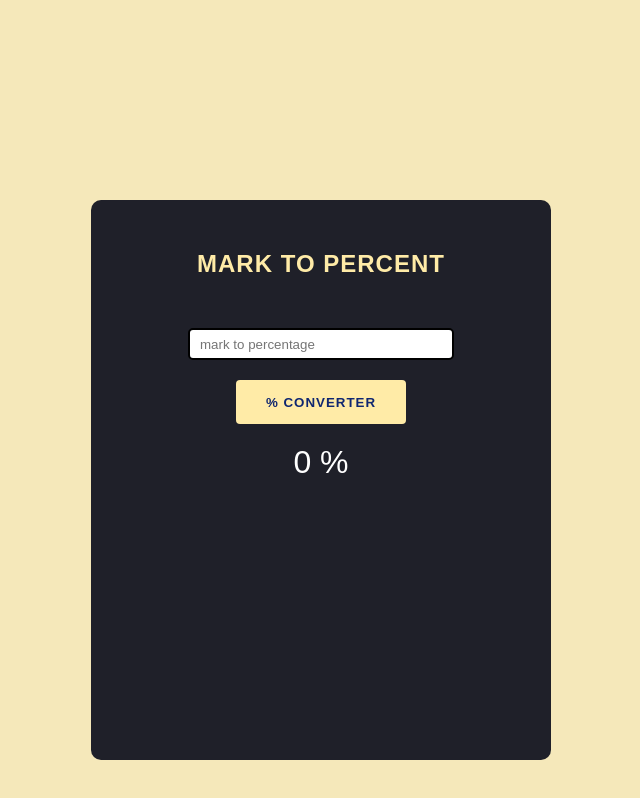
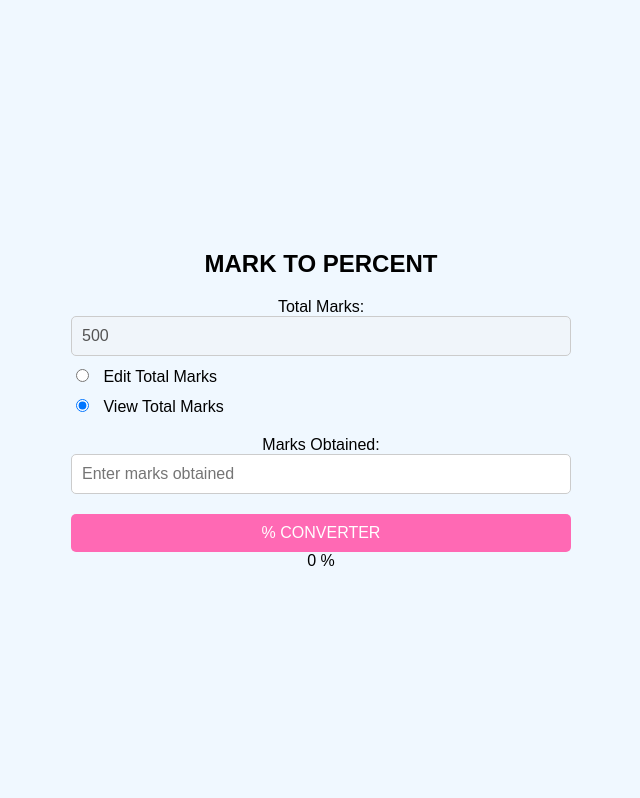
Before and after one commit to dhina-r/dhina-r.github.io, a plain HTML site: page index_p.html in a window 1280 px wide. Both pictures are taken after a click on the button "% CONVERTER". Shown: the whole page, without its empty margins (319-959 px from the left). Drawn offline with Linux system fonts and the light colour scheme.

Commit message:
Update index_p.html

```diff
--- a/index_p.html
+++ b/index_p.html
@@ -3,30 +3,70 @@
 <head>
     <meta charset="UTF-8">
     <meta name="viewport" content="width=device-width, initial-scale=1.0">
-    <link rel="stylesheet" href="style_p.css">
+    <link rel="stylesheet" href="style.css">
     <title>LENGTH CONVERTER</title>
 </head>
 <body>
 <div id="wrapper">
     <h2>MARK TO PERCENT</h2>
+
     <div class="inputdiv">
-        <input type="text" id="input" placeholder="mark to percentage">
+        <label for="totalMark">Total Marks:</label>
+        <input type="number" id="totalMark" placeholder="Enter total marks" value="500" disabled>
+        <div class="radio-group">
+            <label>
+                <input type="radio" name="editToggle" id="editToggle" value="edit">
+                Edit Total Marks
+            </label>
+            <label>
+                <input type="radio" name="editToggle" id="viewToggle" value="view" checked>
+                View Total Marks
+            </label>
+        </div>
     </div>
+
+    <div class="inputdiv">
+        <label for="input">Marks Obtained:</label>
+        <input type="number" id="input" placeholder="Enter marks obtained">
+    </div>
+
     <div>
-        <button type="submit" onclick="convert()">% CONVERTER</button>
+        <button type="button" onclick="convert()">% CONVERTER</button>
     </div>
-   <div id="result">
 
-   </div>
+    <div id="result"></div>
 </div>
 <script>
-    function convert(){ const Gmark =   Number(document.getElementById("input").value)
-  const Pval = (Gmark/500)*100
-  const roundedPval = Math.round(Pval);
-  const result = document.getElementById("result")
-result.innerText = roundedPval + " %"
- }
+    // Function to convert marks to percentage
+    function convert() {
+        const totalMarks = Number(document.getElementById("totalMark").value);
+        const obtainedMarks = Number(document.getElementById("input").value);
 
+        if (totalMarks <= 0) {
+            alert('Total marks must be greater than zero.');
+            return;
+        }
+
+        if (isNaN(obtainedMarks) || isNaN(totalMarks)) {
+            alert('Please enter valid numbers.');
+            return;
+        }
+
+        const percentage = (obtainedMarks / totalMarks) * 100;
+        const roundedPercentage = Math.round(percentage);
+        const result = document.getElementById("result");
+        result.innerText = roundedPercentage + " %";
+    }
+
+    // Handle radio button change
+    document.querySelectorAll('input[name="editToggle"]').forEach(radio => {
+        radio.addEventListener('change', function() {
+            const totalMarkInput = document.getElementById('totalMark');
+            const isEdit = document.getElementById('editToggle').checked;
+
+            totalMarkInput.disabled = !isEdit;
+        });
+    });
 </script>
 </body>
 </html>
```
